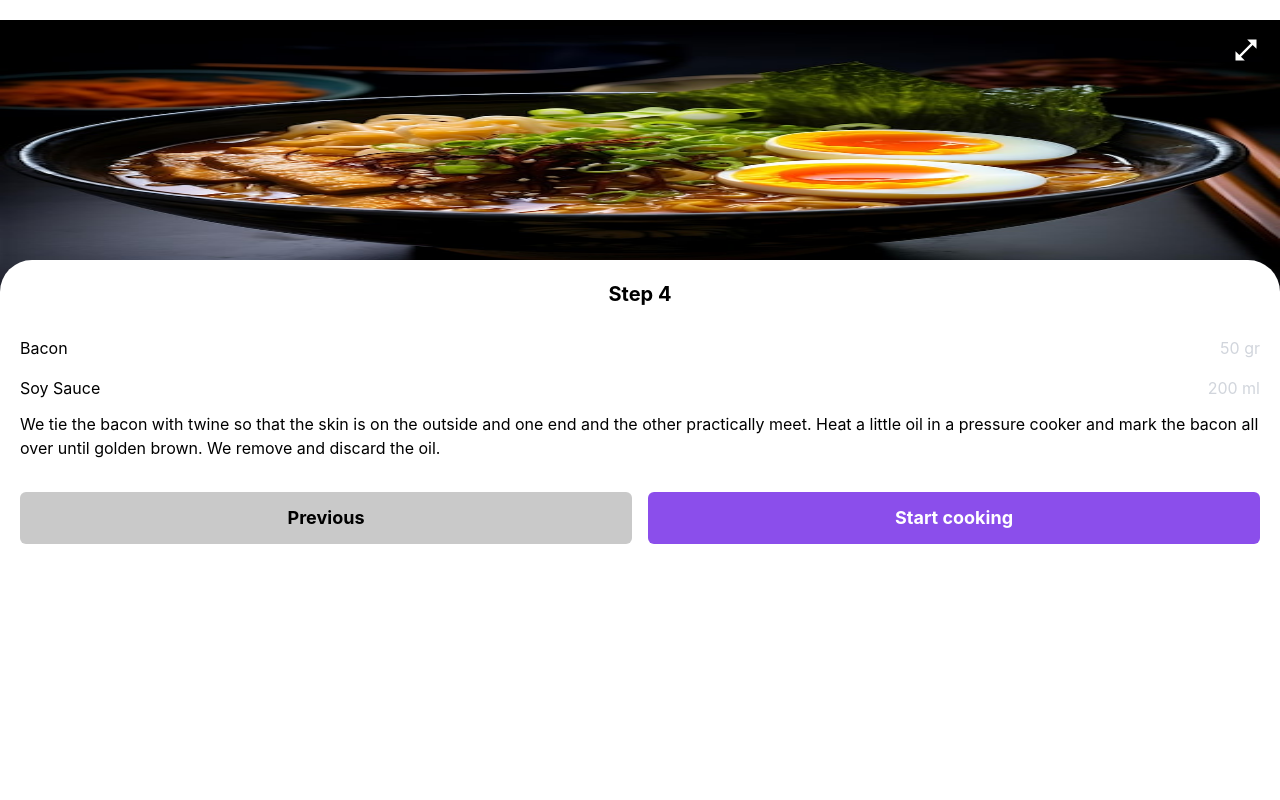
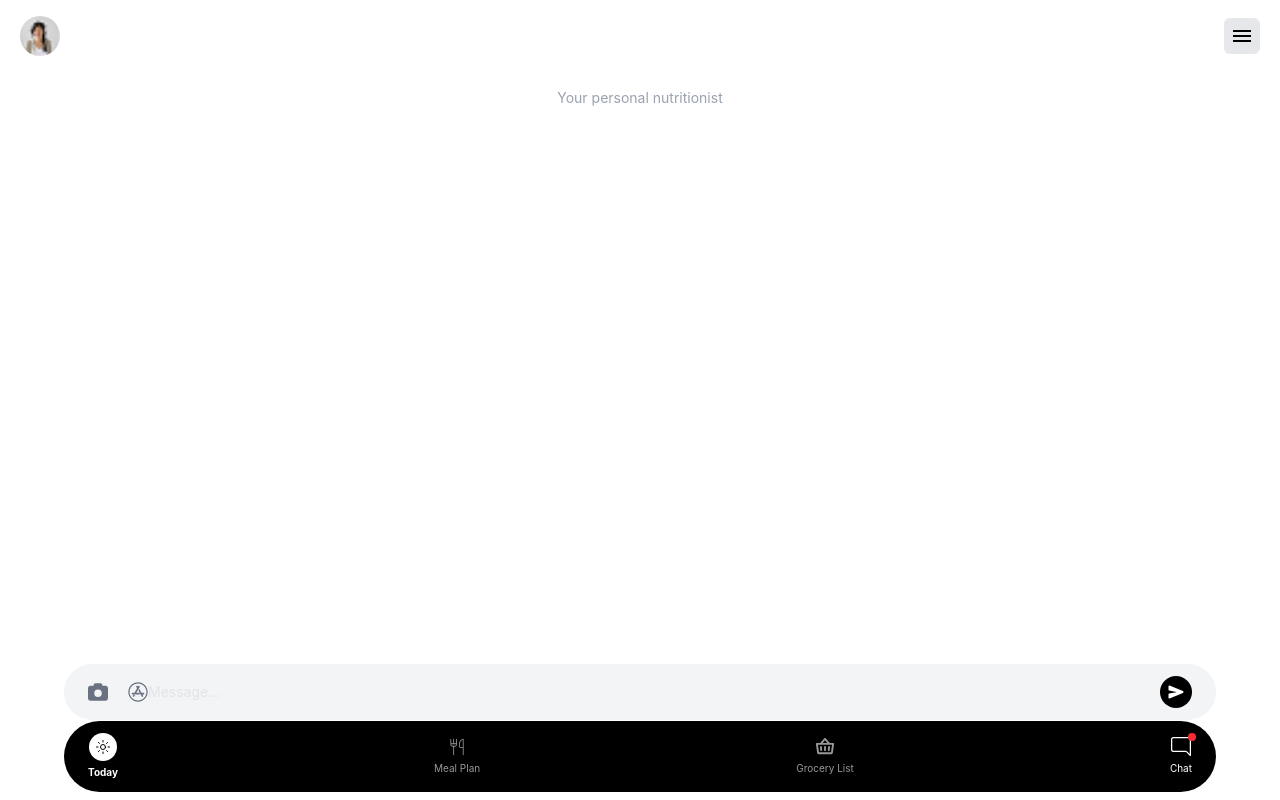
Before and after one commit to AllanFilimaoZita/Meal-Planner-App, a React (Vite) app: page / in a window 1280 px wide. Built offline with nearby package versions, Linux system fonts and the light colour scheme.

Commit message:
feat: Chat page

```diff
--- a/src/App.jsx
+++ b/src/App.jsx
@@ -9,13 +9,14 @@ import { BrowserRouter, Routes, Route } from "react-router-dom";
 // import Upgrade from './pages/Upgrade';
 // import Milestone from "./pages/Milestone";
 // import Recipe from './pages/Recipe';
-import Preparetion from './pages/Preparetion';
+// import Preparetion from './pages/Preparetion';
+import Chat from './pages/Chat'
 
 function App() {
   return (
     <BrowserRouter>
       <Routes>
-        <Route path="/" element={<Preparetion />} />
+        <Route path="/" element={<Chat />} />
       </Routes>
     </BrowserRouter>
   );
--- a/src/pages/Chat.jsx
+++ b/src/pages/Chat.jsx
@@ -1,6 +1,71 @@
+import Photo from '../assets/img/Photo.png'
+
+import { FaAppStore } from "react-icons/fa";
+import { FaCamera } from "react-icons/fa6";
+import { IoMdMenu } from "react-icons/io";
+import { PiBasketBold } from "react-icons/pi";
+import { BsChatRight } from "react-icons/bs";
+import { CiForkAndKnife } from "react-icons/ci";
+import { IoSunnyOutline } from "react-icons/io5";
+import { IoSend } from "react-icons/io5";
+
 function Chat() {
+
     return (
-        <>  </>
+        <div className="w-full min-h-screen bg-white relative flex flex-col">
+
+            <header className="flex flex-row items-center justify-between w-full px-5 py-4 bg-white">
+                <div className="w-10 hover:cursor-pointer duration-300">
+                    <img src={Photo} className="w-full rounded-full" alt="profile" />
+                </div>
+                <div className='bg-gray-200 p-1.5 rounded-md hover:cursor-pointer hover:bg-gray-700 hover:text-white duration-300'>
+                    <IoMdMenu className="size-6" />
+                </div>
+            </header>
+
+            <p className='text-gray-400 text-center text-sm py-4'>
+                Your personal nutritionist
+            </p>
+
+
+            <div className='w-[90%] flex items-center justify-between bg-gray-100 text-white px-6 py-3 rounded-full fixed left-1/2 -translate-x-1/2 z-20fixed bottom-20'>
+                <div className='flex justify-between w-15'>
+                    <FaCamera className='text-gray-500 size-5 hover:cursor-pointer' />
+                    <FaAppStore className='text-gray-500 size-5 hover:cursor-pointer' />
+                </div>
+                <input type="text" name="search" id="search" placeholder='Message...' className='flex-1 bg-transparent outline-none text-sm text-gray-300' />
+                <button className='bg-black text-white rounded-full p-2 hover:cursor-pointer'>
+                    <IoSend className='size-4' />
+                </button>
+            </div>
+
+            <nav className="w-[90%] flex items-center justify-between bg-black text-white px-6 py-3 rounded-full fixed bottom-2 left-1/2 -translate-x-1/2 z-20">
+
+                <div className="flex flex-col items-center justify-center gap-1">
+                    <div className="bg-white text-black rounded-full p-1.5">
+                        <IoSunnyOutline className="size-4" />
+                    </div>
+                    <span className="text-[10px] font-bold">Today</span>
+                </div>
+
+                <div className="flex flex-col items-center justify-center gap-1 opacity-60">
+                    <CiForkAndKnife className="size-5" />
+                    <span className="text-[10px]">Meal Plan</span>
+                </div>
+
+                <div className="flex flex-col items-center justify-center gap-1 opacity-60">
+                    <PiBasketBold className="size-5" />
+                    <span className="text-[10px]">Grocery List</span>
+                </div>
+
+                <div className="relative flex flex-col items-center justify-center gap-1">
+                    <BsChatRight className="size-5" />
+                    <span className="text-[10px]">Chat</span>
+                    <span className="absolute -top-1 -right-1 bg-red-500 w-2 h-2 rounded-full"></span>
+                </div>
+
+            </nav>
+        </div>
     )
 }
 
```
